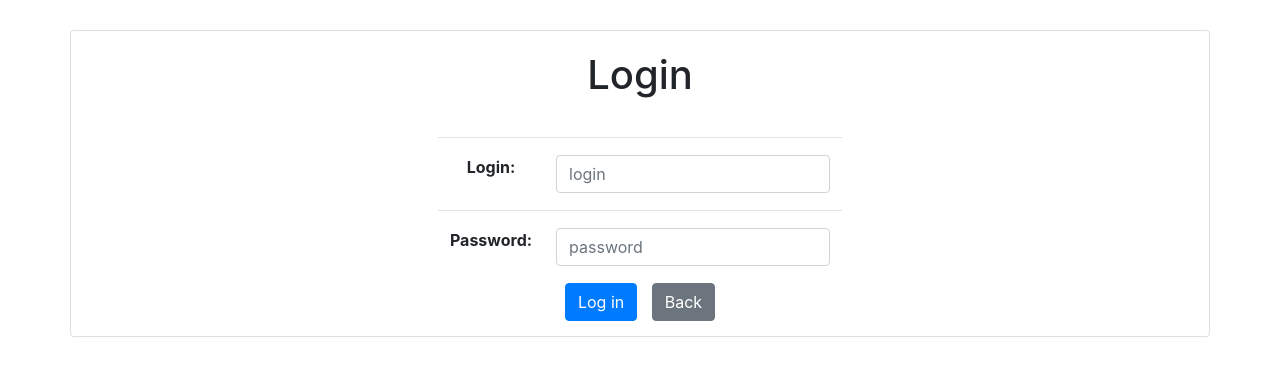
After one commit to Damianprogramista/PAMW, a Flask app: page /login in a window 1280 px wide. The commit adds this page. Shown: the top 376 px of the page. Run offline with Flask 2, Linux system fonts and the light colour scheme; some libraries are stand-ins or nearby versions.

Commit message:
Add login and tokens

```diff
--- a/app/main.py
+++ b/app/main.py
@@ -1,23 +1,83 @@
-from flask import Flask, request, render_template, make_response
+from flask import Flask, request, render_template, make_response, jsonify, url_for
 from flask_cors import CORS
+import os
+import redis
+from hashlib import sha256
+from flask_jwt_extended import (
+    JWTManager, jwt_required, create_access_token,
+    create_refresh_token, set_refresh_cookies,
+    get_jwt_identity, set_access_cookies,
+)
 
-app = Flask(__name__)
-CORS(app)
+application = Flask(__name__)
+CORS(application)
 
-users = {}
 
-@app.route('/', methods=['GET'])
+application.config['JWT_TOKEN_LOCATION'] = ['cookies']
+application.config['JWT_ACCESS_TOKEN_EXPIRES'] = 300
+application.config['JWT_REFRESH_COOKIE_PATH'] = '/token/refresh'
+application.config['JWT_COOKIE_CSRF_PROTECT'] = False
+application.config['JWT_SECRET_KEY'] = 'super-secret'
+
+jwt = JWTManager(application)
+
+db = redis.from_url(os.environ.get("REDIS_URL"))
+
+
+@application.route('/', methods=['GET'])
 def app_index():
+    return render_template('welcome.html', error=db)
+
+
+@application.route('/login', methods=['GET'])
+def login_view():
+    return render_template('login.html')
+
+
+@application.route('/login', methods=['POST'])
+def login():
+    username = request.form.get('login', None)
+    password = request.form.get('password', None)
+    password_hash = sha256(password.encode()).hexdigest().encode()
+    if password_hash != db.hget('users', username):
+        return render_template('login.html', error="Invalid login or password.")
+
+    access_token = create_access_token(identity=username)
+    refresh_token = create_refresh_token(identity=username)
+
+    resp = redirect_resp('/')
+    set_access_cookies(resp, access_token)
+    set_refresh_cookies(resp, refresh_token)
+    return resp
+
+
+def redirect_resp(url):
+    resp = make_response('', 303)
+    resp.headers['Location'] = url
+    return resp
+
+
+@application.route('/api/example', methods=['GET'])
+@jwt_required
+def protected():
+    username = get_jwt_identity()
+    return jsonify({'hello': 'from {}'.format(username)}), 200
+
+
+@application.route('/register/', methods=['GET'])
+def register_view():
     return render_template('register.html')
 
-@app.route('/user/<username>', methods=['GET'])
+
+@application.route('/user/<username>', methods=['GET'])
 def user_exists(username):
-    response = make_response('', 404)
-    if username in users:
-        response.status_code = 200
+    response = jsonify({'exists': False})
+    if db.hexists('users', username):
+        response = jsonify({'exists': True})
     return response
 
-@app.route('/register', methods=['POST'])
+
+@application.route('/create-user', methods=['POST'])
 def save_user():
     form = request.form
     user = {
@@ -25,10 +85,12 @@ def save_user():
         'email': form['email'],
         'password': form['password']
     }
-    users[form['login']] = user
 
-    return make_response('', 200)
+    password_hash = sha256(user['password'].encode()).hexdigest()
+    db.hset('users', user['login'], password_hash)
+
+    return render_template('welcome.html')
 
 
 if __name__ == "__main__":
-    app.run(host='0.0.0.0', port=80)
+    application.run(host='0.0.0.0', port=int(os.environ.get("PORT", 80)))
--- a/app/requirements.txt
+++ b/app/requirements.txt
@@ -1,2 +1,5 @@
 flask
 flask-cors
+flask-jwt-extended
+gunicorn==19.9.0
+redis
--- /dev/null
+++ b/app/static/css/login.css
@@ -0,0 +1,8 @@
+.login_form {
+  text-align: center;
+}
+
+.login_table {
+   margin: 0 auto;
+    width: auto;
+}
--- /dev/null
+++ b/app/templates/login.html
@@ -0,0 +1,64 @@
+<!doctype html>
+<html lang="pl">
+
+<head>
+
+    <meta charset="utf-8">
+    <meta name="viewport" content="width=device-width, initial-scale=1, shrink-to-fit=no">
+
+    <link rel="stylesheet" href="https://stackpath.bootstrapcdn.com/bootstrap/4.3.1/css/bootstrap.min.css"
+          integrity="sha384-ggOyR0iXCbMQv3Xipma34MD+dH/1fQ784/j6cY/iJTQUOhcWr7x9JvoRxT2MZw1T" crossorigin="anonymous">
+
+    <link rel="stylesheet" href="../static/css/login.css">
+    <link rel="stylesheet" href="../static/css/register.css">
+
+    <title>Login</title>
+</head>
+
+<!--<body onload="init()">-->
+<div class="wrapper">
+    <section id=form-card class="card container form-wrapper">
+        <h1 class="title ">Login</h1>
+
+        <form action="/login" method="POST" id="form" class="login_form" enctype="multipart/form-data">
+            <table class="table login_table">
+                    <tr>
+                        <td>
+                            <label for="login"><b>Login:</b></label>
+                        </td>
+                        <td>
+                            <input id="login" type="text" class="form-control" placeholder="login" name="login"
+                                id="loginInput">
+                        </td>
+                    </tr>
+                    <tr>
+                        <td>
+                            <label for="password"><b>Password:</b></label>
+                        </td>
+                        <td>
+                            <input type="password" class="form-control" placeholder="password" name="password"
+                                id="password">
+
+                        </td>
+                    </tr>
+            </table>
+
+            <button type="submit" class="btn btn-primary">Log in</button>
+            <button type="button" style="margin-left: 10px" onclick="location.href='/'" class="btn btn-secondary">Back</button>
+
+        </form>
+        {% if error %}
+            <span class="text-danger">{{ error }}</span>
+        {% endif %}
+
+    </section>
+</div>
+<!--<script src="../static/js/register.js"></script>-->
+<script src="https://ajax.googleapis.com/ajax/libs/jquery/1.9.1/jquery.min.js"></script>
+
+</body>
+
+</html>
+<script>
+
+</script>
--- a/app/templates/register.html
+++ b/app/templates/register.html
@@ -58,7 +58,7 @@
                     </tr>
                     <tr>
                         <td>
-                            <label for="passwordConformation"><b>Confirm password:</b></label>
+                            <label for="confirm-password"><b>Confirm password:</b></label>
 
                         </td>
                         <td>
@@ -71,7 +71,7 @@
                 </table>
                 <div class="submit-button">
                     <button type="submit" id="submitButton" class="btn btn-primary">Create</button>
-
+                    <button type="button" style="margin-left: 10px" onclick="location.href='/'" class="btn btn-secondary">Back</button>
                 </div>
             </form>
 
--- a/docker-compose.yml
+++ b/docker-compose.yml
@@ -11,3 +11,7 @@ services:
       - "3000:80"
     volumes:
       - ./app:/app
+    depends_on:
+      - redis
+  redis:
+    image: redis
```
Also changed, not shown: app/static/css/welcome.css (added, +15 -0 lines), app/static/js/register.js (+15 -7 lines), app/templates/welcome.html (added, +24 -0 lines), 1 other file.
